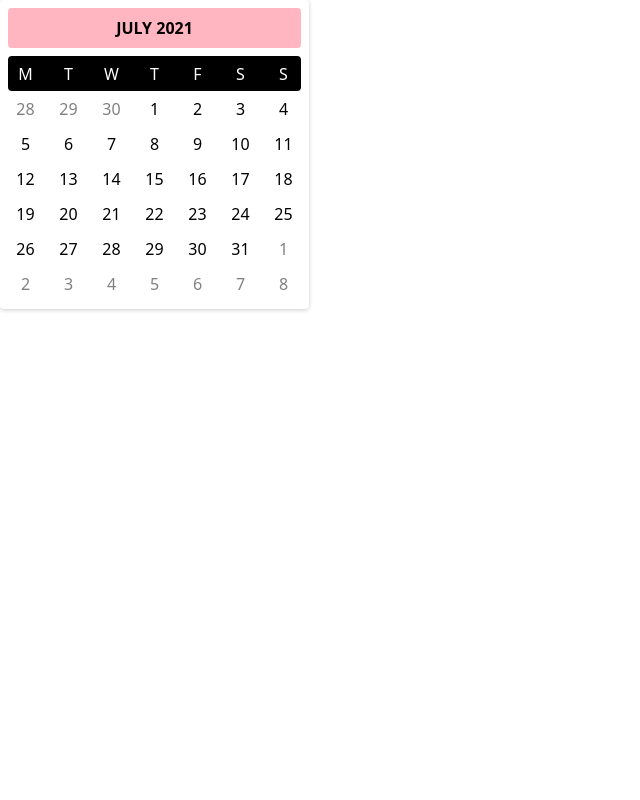
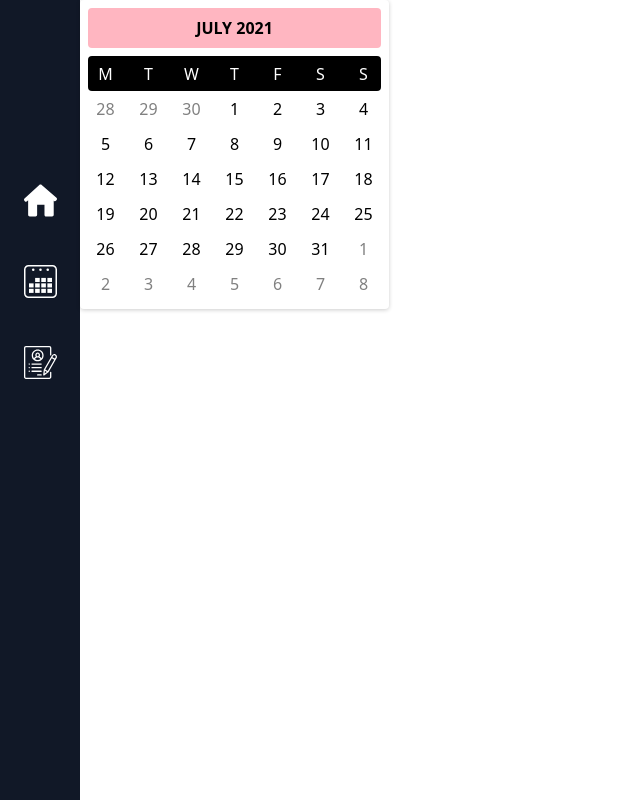
Before and after one commit to hannah-mazri/ng-intlog, an Angular app: page / in a window 1280 px wide. Shown: the whole page, without its empty margins (0-640 px from the left). Built offline with nearby package versions, Linux system fonts and the light colour scheme.

Commit message:
new component: sidenav

```diff
--- a/src/app/app.component.html
+++ b/src/app/app.component.html
@@ -1,3 +1,6 @@
 <router-outlet></router-outlet>
 
-<app-calendar-container></app-calendar-container>
+<div class="flex h-screen">
+  <app-sidenav></app-sidenav>
+  <app-calendar-container></app-calendar-container>
+</div>
--- a/src/app/app.module.ts
+++ b/src/app/app.module.ts
@@ -4,11 +4,13 @@ import { NgModule } from '@angular/core';
 import { AppRoutingModule } from './app-routing.module';
 import { AppComponent } from './app.component';
 import { CalendarContainerComponent } from './calendar-container/calendar-container.component';
+import { SidenavComponent } from './sidenav/sidenav.component';
 
 @NgModule({
   declarations: [
     AppComponent,
-    CalendarContainerComponent
+    CalendarContainerComponent,
+    SidenavComponent
   ],
   imports: [
     BrowserModule,
--- /dev/null
+++ b/src/app/sidenav/sidenav.component.html
@@ -0,0 +1,185 @@
+<div class="w-20 py-6 flex flex-col items-center h-full bg-gray-900">
+  <ul class="mt-40">
+    <li>
+      <a href="">
+        <svg
+          class="text-white"
+          fill="currentColor"
+          version="1.1"
+          id="Capa_1"
+          xmlns="http://www.w3.org/2000/svg"
+          xmlns:xlink="http://www.w3.org/1999/xlink"
+          x="0px"
+          y="0px"
+          viewBox="0 0 306.773 306.773"
+          style="enable-background: new 0 0 306.773 306.773"
+          xml:space="preserve"
+        >
+          <g>
+            <path
+              d="M302.93,149.794c5.561-6.116,5.024-15.49-1.199-20.932L164.63,8.898
+		c-6.223-5.442-16.2-5.328-22.292,0.257L4.771,135.258c-6.092,5.585-6.391,14.947-0.662,20.902l3.449,3.592
+		c5.722,5.955,14.971,6.665,20.645,1.581l10.281-9.207v134.792c0,8.27,6.701,14.965,14.965,14.965h53.624
+		c8.264,0,14.965-6.695,14.965-14.965v-94.3h68.398v94.3c-0.119,8.264,5.794,14.959,14.058,14.959h56.828
+		c8.264,0,14.965-6.695,14.965-14.965V154.024c0,0,2.84,2.488,6.343,5.567c3.497,3.073,10.842,0.609,16.403-5.513L302.93,149.794z"
+            />
+          </g>
+        </svg>
+      </a>
+    </li>
+    <li class="mt-12">
+      <a href="">
+        <svg
+          class="text-white"
+          fill="currentColor"
+          version="1.1"
+          id="Capa_1"
+          xmlns="http://www.w3.org/2000/svg"
+          xmlns:xlink="http://www.w3.org/1999/xlink"
+          x="0px"
+          y="0px"
+          width="33px"
+          height="33px"
+          viewBox="0 0 33 33"
+          style="enable-background: new 0 0 33 33"
+          xml:space="preserve"
+        >
+          <g>
+            <g>
+              <path
+                d="M28.5,0h-24C2.019,0,0,2.019,0,4.5v24C0,30.98,2.019,33,4.5,33h24c2.48,0,4.5-2.02,4.5-4.5v-24C33,2.019,30.98,0,28.5,0z
+                M31.5,28.5c0,1.648-1.35,3-3,3h-24c-1.65,0-3-1.352-3-3v-24c0-1.649,1.35-3,3-3h24c1.65,0,3,1.351,3,3V28.5z"
+              />
+              <circle cx="9.25" cy="4.773" r="1.273" />
+              <circle cx="16.5" cy="4.773" r="1.273" />
+              <circle cx="23.75" cy="4.773" r="1.273" />
+              <rect x="11.134" y="12.902" width="4.596" height="4.088" />
+              <rect x="17.271" y="12.902" width="4.595" height="4.088" />
+              <rect x="23.404" y="12.902" width="4.596" height="4.088" />
+              <rect x="5" y="18.359" width="4.595" height="4.086" />
+              <rect x="11.134" y="18.359" width="4.596" height="4.086" />
+              <rect x="17.271" y="18.359" width="4.595" height="4.086" />
+              <rect x="23.404" y="18.359" width="4.596" height="4.086" />
+              <rect x="5" y="23.816" width="4.595" height="4.086" />
+              <rect x="11.134" y="23.816" width="4.596" height="4.086" />
+              <rect x="17.271" y="23.816" width="4.595" height="4.086" />
+              <rect x="23.404" y="23.816" width="4.596" height="4.086" />
+            </g>
+          </g>
+        </svg>
+      </a>
+    </li>
+
+    <li class="mt-12">
+      <a href="">
+        <svg
+          class="text-white"
+          fill="currentColor"
+          version="1.1"
+          id="Capa_1"
+          xmlns="http://www.w3.org/2000/svg"
+          xmlns:xlink="http://www.w3.org/1999/xlink"
+          x="0px"
+          y="0px"
+          viewBox="0 0 512 512"
+          style="enable-background: new 0 0 512 512"
+          xml:space="preserve"
+        >
+          <g>
+            <g>
+              <path
+                d="M414.007,148.75c5.522,0,10-4.477,10-10V30c0-16.542-13.458-30-30-30h-364c-16.542,0-30,13.458-30,30v452
+			c0,16.542,13.458,30,30,30h364c16.542,0,30-13.458,30-30v-73.672c0-5.523-4.478-10-10-10c-5.522,0-10,4.477-10,10V482
+			c0,5.514-4.486,10-10,10h-364c-5.514,0-10-4.486-10-10V30c0-5.514,4.486-10,10-10h364c5.514,0,10,4.486,10,10v108.75
+			C404.007,144.273,408.485,148.75,414.007,148.75z"
+              />
+            </g>
+          </g>
+          <g>
+            <g>
+              <path
+                d="M212.007,54c-50.729,0-92,41.271-92,92c0,26.317,11.11,50.085,28.882,66.869c0.333,0.356,0.687,0.693,1.074,1
+			c16.371,14.979,38.158,24.13,62.043,24.13c23.885,0,45.672-9.152,62.043-24.13c0.387-0.307,0.741-0.645,1.074-1
+			c17.774-16.784,28.884-40.552,28.884-66.869C304.007,95.271,262.736,54,212.007,54z M212.007,218
+			c-16.329,0-31.399-5.472-43.491-14.668c8.789-15.585,25.19-25.332,43.491-25.332c18.301,0,34.702,9.747,43.491,25.332
+			C243.405,212.528,228.336,218,212.007,218z M196.007,142v-6.5c0-8.822,7.178-16,16-16s16,7.178,16,16v6.5c0,8.822-7.178,16-16,16
+			S196.007,150.822,196.007,142z M269.947,188.683c-7.375-10.938-17.596-19.445-29.463-24.697c4.71-6.087,7.523-13.712,7.523-21.986
+			v-6.5c0-19.851-16.149-36-36-36s-36,16.149-36,36v6.5c0,8.274,2.813,15.899,7.523,21.986
+			c-11.867,5.252-22.088,13.759-29.463,24.697c-8.829-11.953-14.06-26.716-14.06-42.683c0-39.701,32.299-72,72-72s72,32.299,72,72
+			C284.007,161.967,278.776,176.73,269.947,188.683z"
+              />
+            </g>
+          </g>
+          <g>
+            <g>
+              <path
+                d="M266.007,438h-54c-5.522,0-10,4.477-10,10s4.478,10,10,10h54c5.522,0,10-4.477,10-10S271.529,438,266.007,438z"
+              />
+            </g>
+          </g>
+          <g>
+            <g>
+              <path
+                d="M266.007,382h-142c-5.522,0-10,4.477-10,10s4.478,10,10,10h142c5.522,0,10-4.477,10-10S271.529,382,266.007,382z"
+              />
+            </g>
+          </g>
+          <g>
+            <g>
+              <path
+                d="M266.007,326h-142c-5.522,0-10,4.477-10,10s4.478,10,10,10h142c5.522,0,10-4.477,10-10S271.529,326,266.007,326z"
+              />
+            </g>
+          </g>
+          <g>
+            <g>
+              <path
+                d="M88.366,272.93c-1.859-1.86-4.439-2.93-7.079-2.93c-2.631,0-5.211,1.07-7.07,2.93c-1.86,1.86-2.93,4.44-2.93,7.07
+			s1.069,5.21,2.93,7.07c1.87,1.86,4.439,2.93,7.07,2.93c2.64,0,5.21-1.07,7.079-2.93c1.86-1.86,2.931-4.44,2.931-7.07
+			S90.227,274.79,88.366,272.93z"
+              />
+            </g>
+          </g>
+          <g>
+            <g>
+              <path
+                d="M88.366,328.93c-1.869-1.86-4.439-2.93-7.079-2.93c-2.631,0-5.2,1.07-7.07,2.93c-1.86,1.86-2.93,4.44-2.93,7.07
+			s1.069,5.21,2.93,7.07c1.87,1.86,4.439,2.93,7.07,2.93c2.64,0,5.21-1.07,7.079-2.93c1.86-1.86,2.931-4.44,2.931-7.07
+			S90.227,330.79,88.366,328.93z"
+              />
+            </g>
+          </g>
+          <g>
+            <g>
+              <path
+                d="M88.366,384.93c-1.869-1.86-4.439-2.93-7.079-2.93c-2.631,0-5.2,1.07-7.07,2.93c-1.86,1.86-2.93,4.44-2.93,7.07
+			s1.069,5.21,2.93,7.07c1.859,1.86,4.439,2.93,7.07,2.93c2.64,0,5.22-1.07,7.079-2.93c1.86-1.86,2.931-4.44,2.931-7.07
+			S90.227,386.79,88.366,384.93z"
+              />
+            </g>
+          </g>
+          <g>
+            <g>
+              <path
+                d="M266.007,270h-142c-5.522,0-10,4.477-10,10s4.478,10,10,10h142c5.522,0,10-4.477,10-10S271.529,270,266.007,270z"
+              />
+            </g>
+          </g>
+          <g>
+            <g>
+              <path
+                d="M491.002,130.32c-9.715-5.609-21.033-7.099-31.871-4.196c-10.836,2.904-19.894,9.854-25.502,19.569L307.787,363.656
+			c-0.689,1.195-1.125,2.52-1.278,3.891l-8.858,79.344c-0.44,3.948,1.498,7.783,4.938,9.77c1.553,0.896,3.278,1.34,4.999,1.34
+			c2.092,0,4.176-0.655,5.931-1.948l64.284-47.344c1.111-0.818,2.041-1.857,2.73-3.052l125.841-217.963
+			C517.954,167.638,511.058,141.9,491.002,130.32z M320.063,426.394l4.626-41.432l28.942,16.71L320.063,426.394z M368.213,386.996
+			l-38.105-22l100.985-174.91l38.105,22L368.213,386.996z M489.054,177.693l-9.857,17.073l-38.105-22l9.857-17.073
+			c2.938-5.089,7.682-8.729,13.358-10.25c5.678-1.522,11.606-0.74,16.694,2.198c5.089,2.938,8.729,7.682,10.25,13.358
+			C492.772,166.675,491.992,172.604,489.054,177.693z"
+              />
+            </g>
+          </g>
+        </svg>
+      </a>
+    </li>
+  </ul>
+</div>
--- /dev/null
+++ b/src/app/sidenav/sidenav.component.ts
@@ -0,0 +1,15 @@
+import { Component, OnInit } from '@angular/core';
+
+@Component({
+  selector: 'app-sidenav',
+  templateUrl: './sidenav.component.html',
+  styleUrls: ['./sidenav.component.scss']
+})
+export class SidenavComponent implements OnInit {
+
+  constructor() { }
+
+  ngOnInit(): void {
+  }
+
+}
```
Also changed, not shown: src/app/sidenav/sidenav.component.scss (added), 1 other file (tests, documents, lock files or other folders).
